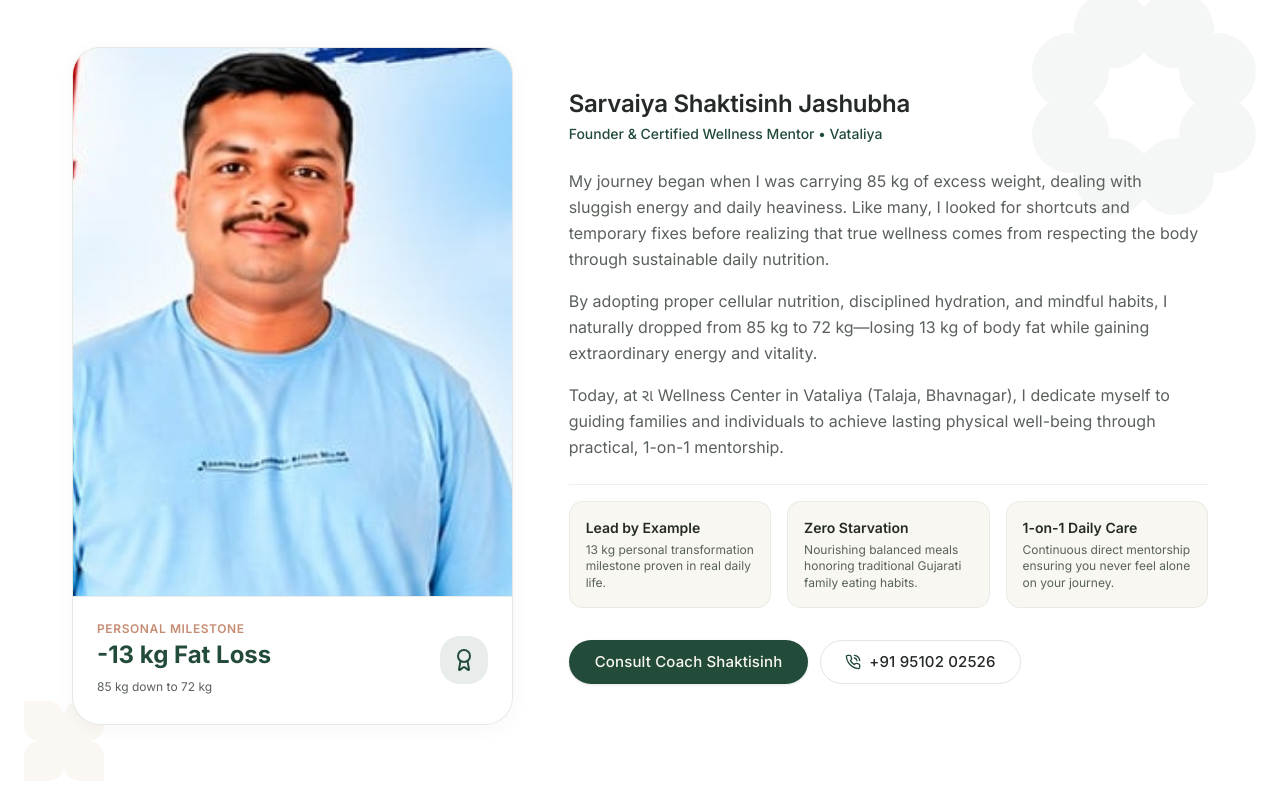
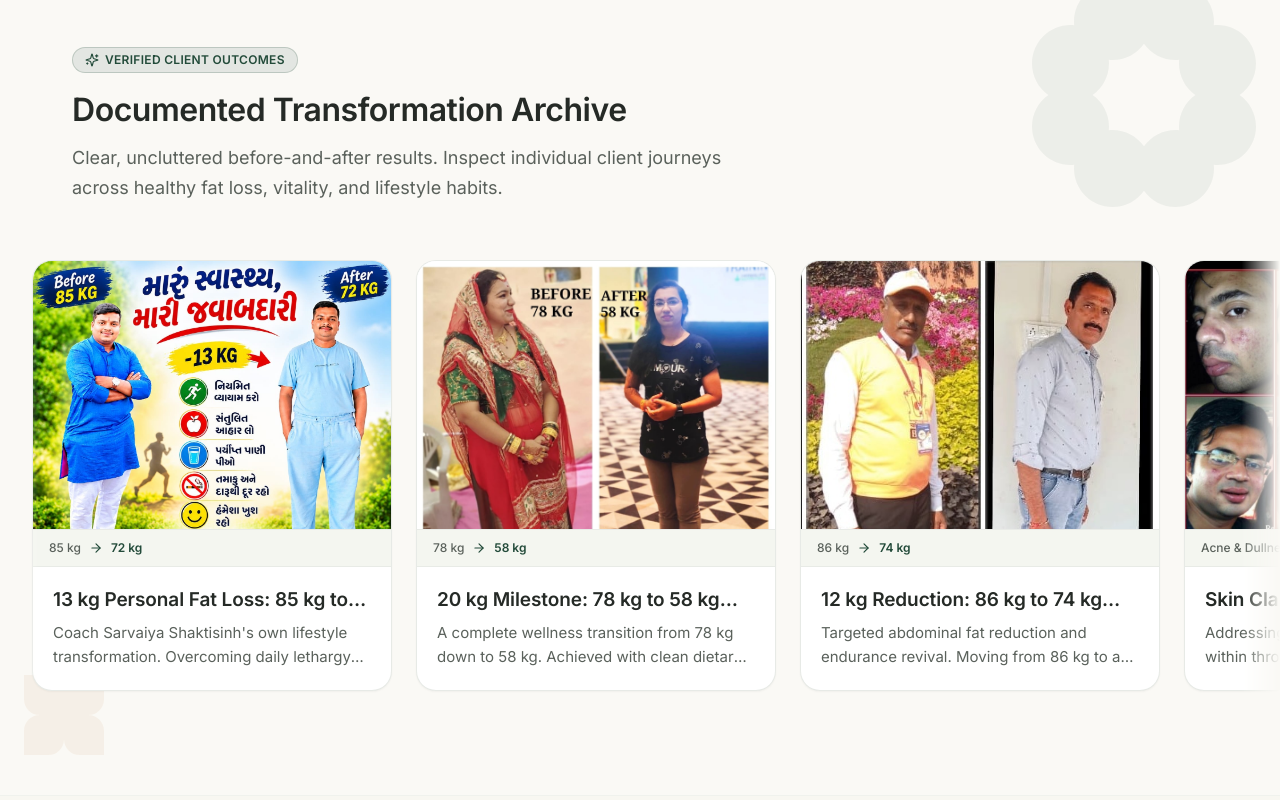
Before and after one commit to MeetM23/-Wellness-Center, a Next.js app: page / in a window 1280 px wide. Shown: the part 1500-2300 px from the top of the page. Built offline with nearby package versions, Linux system fonts and the light colour scheme.

Commit message:
Remove AboutFounder section entirely

```diff
--- a/app/about/page.tsx
+++ b/app/about/page.tsx
@@ -1,17 +1,15 @@
-import { AboutFounder } from "@/components/sections/AboutFounder";
 import { WellnessApproach } from "@/components/sections/WellnessApproach";
 import { ContactSection } from "@/components/sections/ContactSection";
 
 export const metadata = {
-  title: "About Coach Sarvaiya Shaktisinh Jashubha | રા Wellness Center",
+  title: "About Our Approach | રા Wellness Center",
   description:
-    "Learn about Coach Sarvaiya Shaktisinh Jashubha, certified wellness mentor and founder of Raa Wellness Center in Vataliya, Talaja, Bhavnagar.",
+    "Learn about the personalized lifestyle methodology at રા Wellness Center in Vataliya, Talaja, Bhavnagar.",
 };
 
 export default function AboutPage() {
   return (
     <div className="pt-20">
-      <AboutFounder />
       <WellnessApproach />
       <ContactSection />
     </div>
--- a/app/page.tsx
+++ b/app/page.tsx
@@ -1,6 +1,5 @@
 import { Hero } from "@/components/sections/Hero";
 import { WellnessApproach } from "@/components/sections/WellnessApproach";
-import { AboutFounder } from "@/components/sections/AboutFounder";
 import { TransformationShowcase } from "@/components/sections/TransformationShowcase";
 import { Testimonials } from "@/components/sections/Testimonials";
 import { FAQSection } from "@/components/sections/FAQSection";
@@ -11,7 +10,6 @@ export default function HomePage() {
     <div className="flex flex-col">
       <Hero />
       <WellnessApproach />
-      <AboutFounder />
       <TransformationShowcase />
       <Testimonials />
       <FAQSection />
--- a/components/sections/AboutFounder.tsx
+++ /dev/null
@@ -1,120 +0,0 @@
-"use client";
-
-import React from "react";
-import Image from "next/image";
-import { useLanguage } from "@/context/LanguageContext";
-import { founderNote } from "@/data/founderNotes";
-import { siteConfig } from "@/data/siteData";
-import { CheckCircle2, Award, HeartHandshake, PhoneCall } from "lucide-react";
-import { ShapeRosetteMandala, ShapeCurvedStar } from "@/components/ui/ShapesGallery";
-
-export const AboutFounder: React.FC = () => {
-  const { isGujarati } = useLanguage();
-
-  return (
-    <section id="about" className="py-20 lg:py-24 bg-white relative overflow-hidden border-b border-charcoal-border/40">
-      {/* Decorative vectors */}
-      <div className="absolute top-10 right-6 text-primary pointer-events-none hidden md:block" aria-hidden="true">
-        <ShapeRosetteMandala className="w-56 h-56 text-primary" opacity={0.04} />
-      </div>
-      <div className="absolute bottom-10 left-6 text-[#D4A373] pointer-events-none hidden sm:block" aria-hidden="true">
-        <ShapeCurvedStar className="w-20 h-20 text-[#D4A373]" opacity={0.08} />
-      </div>
-
-      <div className="max-w-[1200px] mx-auto px-4 sm:px-6 lg:px-8 relative z-10">
-        {/* 2-Column Grid: Coach Visual & Bio */}
-        <div className="grid grid-cols-1 lg:grid-cols-12 gap-10 lg:gap-14 items-center">
-
-          {/* Left Column: Visual Card with Portrait & Milestone Badge */}
-          <div className="lg:col-span-5">
-            <div className="relative rounded-3xl overflow-hidden bg-ivory border border-charcoal-border/80 shadow-soft">
-
-              <div className="relative aspect-[4/5] w-full overflow-hidden">
-                <Image
-                  src={founderNote.portrait}
-                  alt={isGujarati ? founderNote.nameGujarati : founderNote.name}
-                  fill
-                  sizes="(max-width: 1024px) 100vw, 450px"
-                  className="object-cover object-top"
-                />
-              </div>
-
-              {/* Floating Personal Milestone Badge */}
-              <div className="p-5 sm:p-6 bg-white border-t border-charcoal-border/70 flex items-center justify-between">
-                <div>
-                  <span className="text-xs font-semibold text-terracotta uppercase tracking-wider block">
-                    {isGujarati ? "અંગત સિદ્ધિ" : "Personal Milestone"}
-                  </span>
-                  <span className="text-xl sm:text-2xl font-bold font-sans text-primary block mt-0.5">
-                    {isGujarati ? "-૧૩ કિલો ફેટ લોસ" : "-13 kg Fat Loss"}
-                  </span>
-                  <span className="text-xs text-charcoal-muted">
-                    {isGujarati ? "૮૫ કિલો થી ૭૨ કિલો સુધી" : "85 kg down to 72 kg"}
-                  </span>
-                </div>
-
-                <div className="w-12 h-12 rounded-2xl bg-primary/10 text-primary flex items-center justify-center shrink-0">
-                  <Award className="w-6 h-6" />
-                </div>
-              </div>
-
-            </div>
-          </div>
-
-          {/* Right Column: Coach Bio & Philosophy */}
-          <div className="lg:col-span-7 space-y-6">
-            <div>
-              <h3 className="heading-subsection text-charcoal">
-                {isGujarati ? founderNote.nameGujarati : founderNote.name}
-              </h3>
-              <p className="text-sm font-medium text-primary mt-1">
-                {isGujarati ? founderNote.roleGujarati : founderNote.role} • {siteConfig.location.city}
-              </p>
-            </div>
-
-            <div className="space-y-4 text-charcoal-muted text-[15px] sm:text-[16px] leading-relaxed">
-              {(isGujarati ? founderNote.bioGujarati : founderNote.bioEnglish).map((paragraph, idx) => (
-                <p key={idx}>{paragraph}</p>
-              ))}
-            </div>
-
-            {/* Core Values */}
-            <div className="pt-4 border-t border-charcoal-border/60 grid grid-cols-1 sm:grid-cols-3 gap-4">
-              {founderNote.coreValues.map((val, idx) => (
-                <div key={idx} className="p-4 rounded-xl bg-ivory border border-charcoal-border/60">
-                  <span className="text-sm font-semibold text-charcoal block mb-1">
-                    {isGujarati ? val.titleGu : val.titleEn}
-                  </span>
-                  <span className="text-xs text-charcoal-muted block leading-snug">
-                    {isGujarati ? val.descGu : val.descEn}
-                  </span>
-                </div>
-              ))}
-            </div>
-
-            {/* Direct Connect Action */}
-            <div className="pt-2 flex flex-col sm:flex-row items-stretch sm:items-center gap-3">
-              <a
-                href="#contact"
-                className="btn-primary justify-center text-center text-sm !min-h-[44px]"
-              >
-                <span>{isGujarati ? "કોચ સાથે વાત કરો" : "Consult Coach Shaktisinh"}</span>
-              </a>
-
-              <a
-                href={`tel:${siteConfig.phone}`}
-                className="btn-secondary justify-center text-center text-sm !min-h-[44px] gap-2"
-              >
-                <PhoneCall className="w-4 h-4 text-primary" />
-                <span>{siteConfig.phoneFormatted}</span>
-              </a>
-            </div>
-
-          </div>
-
-        </div>
-
-      </div>
-    </section>
-  );
-};
```
